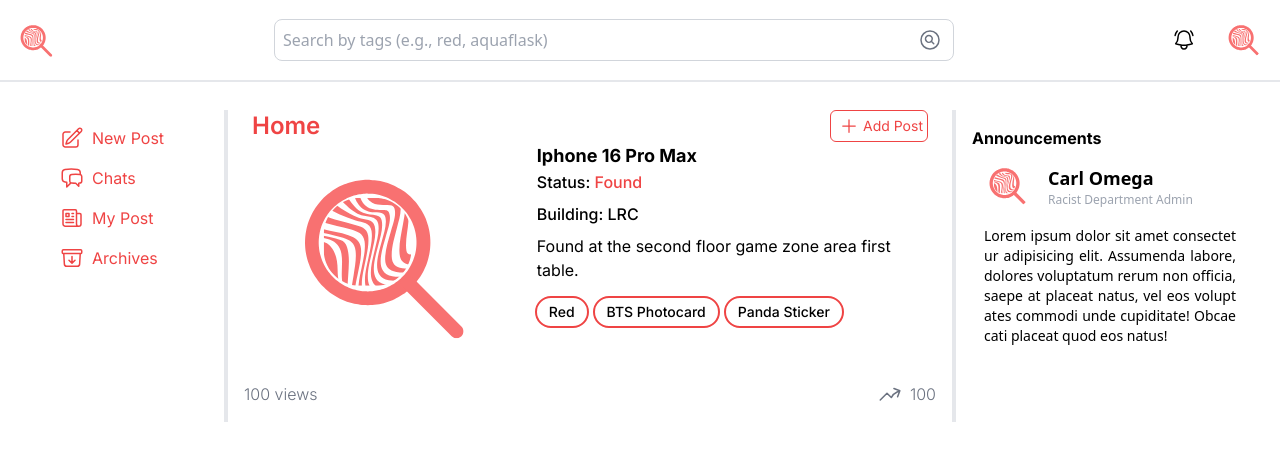
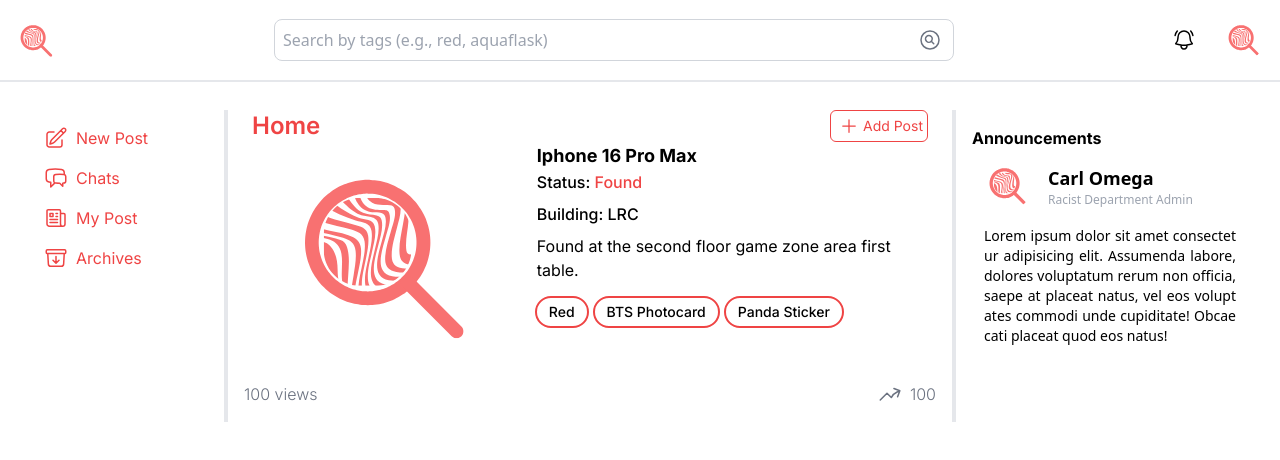
Before and after one commit to Qntlz/Lost-Found-Web-App, a Next.js app: page /home in a window 1280 px wide. Shown: the top 460 px of the page. Built offline with nearby package versions, Linux system fonts and the light colour scheme; no server answers; sample sign-in values are in the browser's storage.

Commit message:
Minor padding changes

```diff
--- a/app/ui/home/sidebar.tsx
+++ b/app/ui/home/sidebar.tsx
@@ -40,27 +40,27 @@
                 <Bars3Icon className="h-6 w-6 text-gray-500" />
             </button>
 
-            {/* Left Sidebar */}
+            {/* Desktop Sidebar */}
             <div className={`lg:col-span-2 m-3 rounded-lg hidden lg:block`}>
-                <button className={`ml-4 mt-5 text-red-500 px-4 py-2 rounded-lg ${inter.className} flex items-center transition duration-0 hover:duration-150 hover:scale-110`}>
+                <button className={`ml-4 mt-5 text-red-500 py-2 rounded-lg ${inter.className} flex items-center transition duration-0 hover:duration-150 hover:scale-110`}>
                     <PencilSquareIcon className="h-6 w-6 mr-2" />
                     New Post
                 </button>
                 {/* Announcement Feature for Adminds Only */}
-                {/* <button className={`ml-4  text-red-500 px-4 py-2 rounded-lg sm:text-left ${inter.className} flex items-center transition duration-0 hover:duration-150 hover:scale-110`}>
+                {/* <button className={`ml-4  text-red-500 py-2 rounded-lg sm:text-left ${inter.className} flex items-center transition duration-0 hover:duration-150 hover:scale-110`}>
                     <MegaphoneIcon className="h-6 w-6 mr-2 -rotate-[20deg]" />
                     New Announcement
                 </button> */}
-                <button className={`ml-4 text-red-500 px-4 py-2 rounded-lg ${inter.className} flex items-center transition duration-0 hover:duration-150 hover:scale-110`}>
+                <button className={`ml-4 text-red-500 py-2 rounded-lg ${inter.className} flex items-center transition duration-0 hover:duration-150 hover:scale-110`}>
                     <ChatBubbleLeftRightIcon className="h-6 w-6 mr-2" />
                     Chats
                 </button>
                 {/* Add Division */}
-                <button className={`ml-4 text-red-500 px-4 py-2 rounded-lg ${inter.className} flex items-center transition duration-0 hover:duration-150 hover:scale-110`}>
+                <button className={`ml-4 text-red-500 py-2 rounded-lg ${inter.className} flex items-center transition duration-0 hover:duration-150 hover:scale-110`}>
                     <NewspaperIcon className="h-6 w-6 mr-2" />
                     My Post
                 </button>
-                <button className={`ml-4 text-red-500 px-4 py-2 rounded-lg ${inter.className} flex items-center transition duration-0 hover:duration-150 hover:scale-110`}>
+                <button className={`ml-4 text-red-500 py-2 rounded-lg ${inter.className} flex items-center transition duration-0 hover:duration-150 hover:scale-110`}>
                     <ArchiveBoxArrowDownIcon className="h-6 w-6 mr-2" />
                     Archives
                 </button>
```
